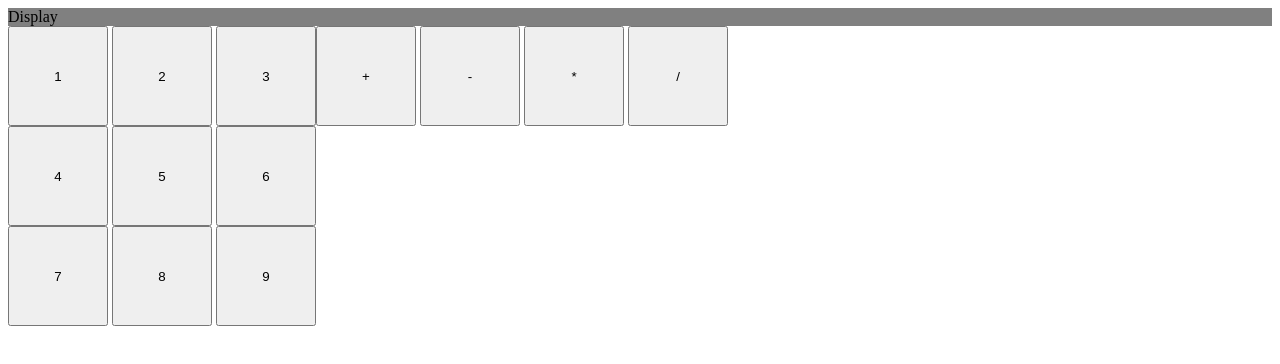
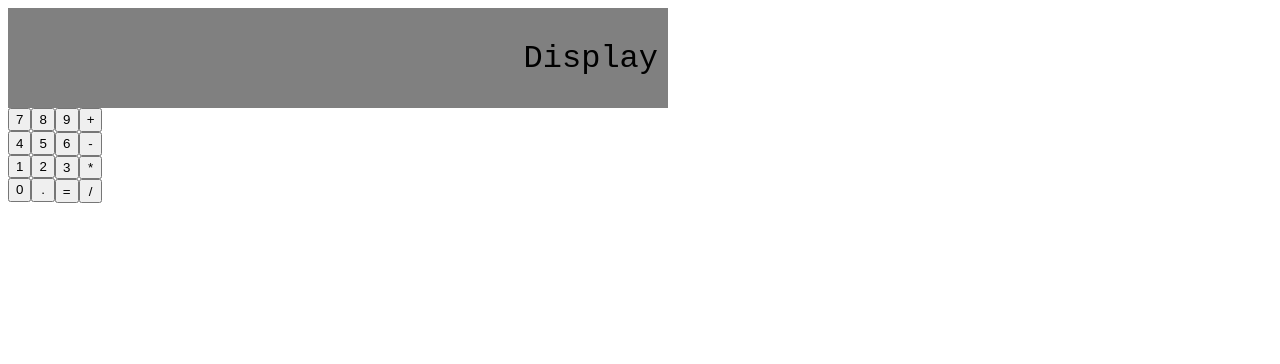
Before and after one commit to connsteele/web-calculator, a website with bundled scripts: page index.html in a window 1280 px wide. Built offline with nearby package versions, Linux system fonts and the light colour scheme.

Commit message:
button layout rearanged
Reorganized the calculator buttons into a logical structure and order

```diff
--- a/index.html
+++ b/index.html
@@ -12,27 +12,27 @@
         <!-- Display the equation the user inputs and it's evaluation -->
         <div class="display">Display</div>
         <!-- interactive buttons user can press to input equation  -->
-        <div class="cols">
+        <div class="inp-container">
             <div class="buttons numbers">
                 <!-- numbers and equations and solve button -->
                 <div class="input-block">
+                    <button>7</button>
+                    <button>4</button>
                     <button>1</button>
-                    <button>2</button>
-                    <button>3</button>
+                    <button>0</button>
                 </div>
                 <div class="input-block">
-                    <button>4</button>
+                    <button>8</button>
                     <button>5</button>
-                    <button>6</button>
+                    <button>2</button>
+                    <button>.</button>
                 </div>
                 <div class="input-block">
-                    <button>7</button>
-                    <button>8</button>
                     <button>9</button>
+                    <button>6</button>
+                    <button>3</button>
+                    <button>=</button>
                 </div>
-            </div>
-
-            <div class="buttons operands">
                 <div class="input-block">
                     <button>+</button>
                     <button>-</button>
@@ -40,7 +40,6 @@
                     <button>/</button>
                 </div>
             </div>
-
         </div>
     </div>
 </body>
--- a/style/style.css
+++ b/style/style.css
@@ -2,24 +2,37 @@
 .calc {
     display: flex;
     flex-direction: column;
+    width: 50vw;
+    height: 80vh;
 }
 
 .calc .display {
     background-color: grey;
+    height: 100px;
+    width: 100%;
+    align-content: center;
+    text-align: end;
+    font-size: 32px;
+    font-family: 'Courier New', Courier, monospace;
+    padding: 0 10px 0 10px;
 }
 
-.cols {
+/* comprises two divs of buttons */
+.inp-container {
     display: flex;
     flex-direction: row;
 }
 
-.calc .display .buttons {
+.calc .buttons {
     display: flex;
     flex-direction: row;
 }
 
-.calc .cols button {
+.input-block {
+    display: flex;
+    flex-direction: column;
+}
+
+.calc .inp-container button {
     aspect-ratio: 1 / 1;
-    height: 100px;
-    width: auto;
 }
```
